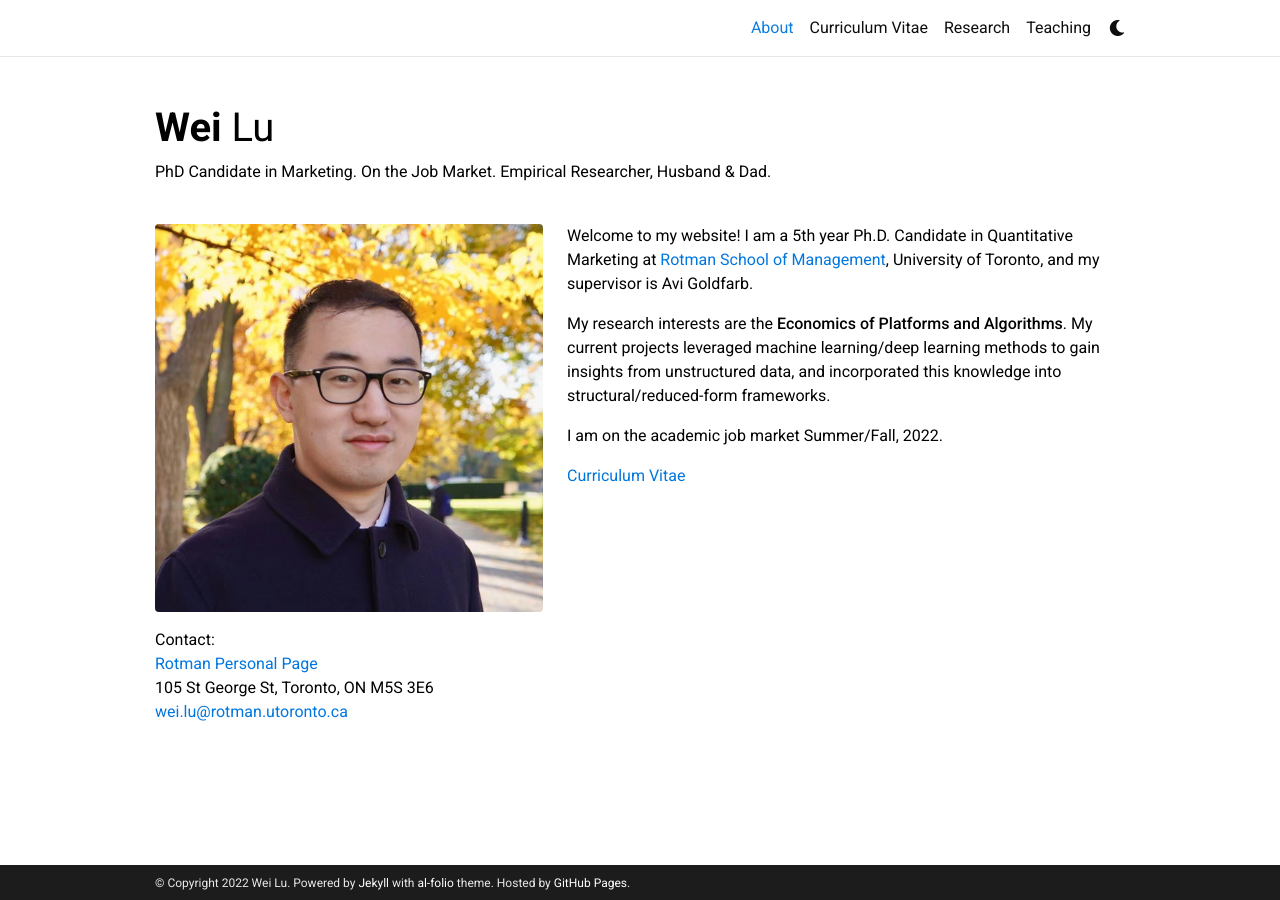
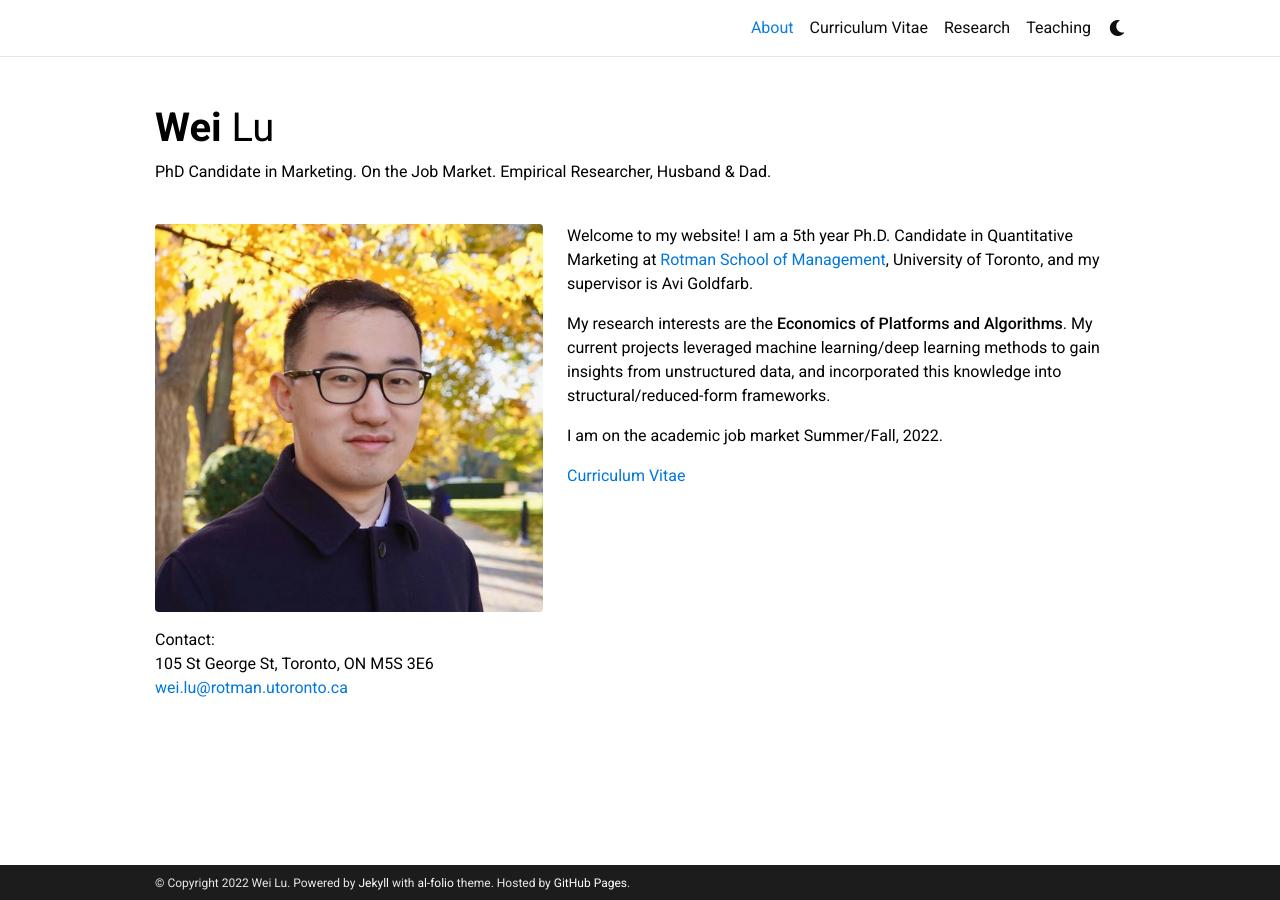
Before and after one commit to weilu-mkt/weilu-mkt.github.io, a Jekyll site: the page built from _pages/about.md, in a window 1280 px wide. Built offline with Jekyll 4.4.1, drawn with Linux system fonts in a browser that asks for light colours; full-size pictures stand in for the smaller copies a plugin makes; comment, search, counter and statistics services are not loaded; a style sheet for code colours, icons or effects is not loaded.

Commit message:
Update about.md

```diff
--- a/_pages/about.md
+++ b/_pages/about.md
@@ -10,7 +10,7 @@ profile:
   image_cicular: false # crops the image to make it circular
   address: >
     Contact:
-    <p><a href = "https://www.rotman.utoronto.ca/Degrees/PhD/PhDStudentBios/Lu-Wei">Rotman Personal Page</a></p>
+
     <p>105 St George St, Toronto, ON M5S 3E6</p>
     <p><a href = "mailto:wei.lu@rotman.utoronto.ca">wei.lu@rotman.utoronto.ca</a></p>
 
@@ -24,5 +24,4 @@ My research interests are the **Economics of Platforms and Algorithms**. My curr
 
 I am on the academic job market Summer/Fall, 2022.
 
-
 [Curriculum Vitae](/assets/pdf/CV_Wei_Lu20220630.pdf)
```
